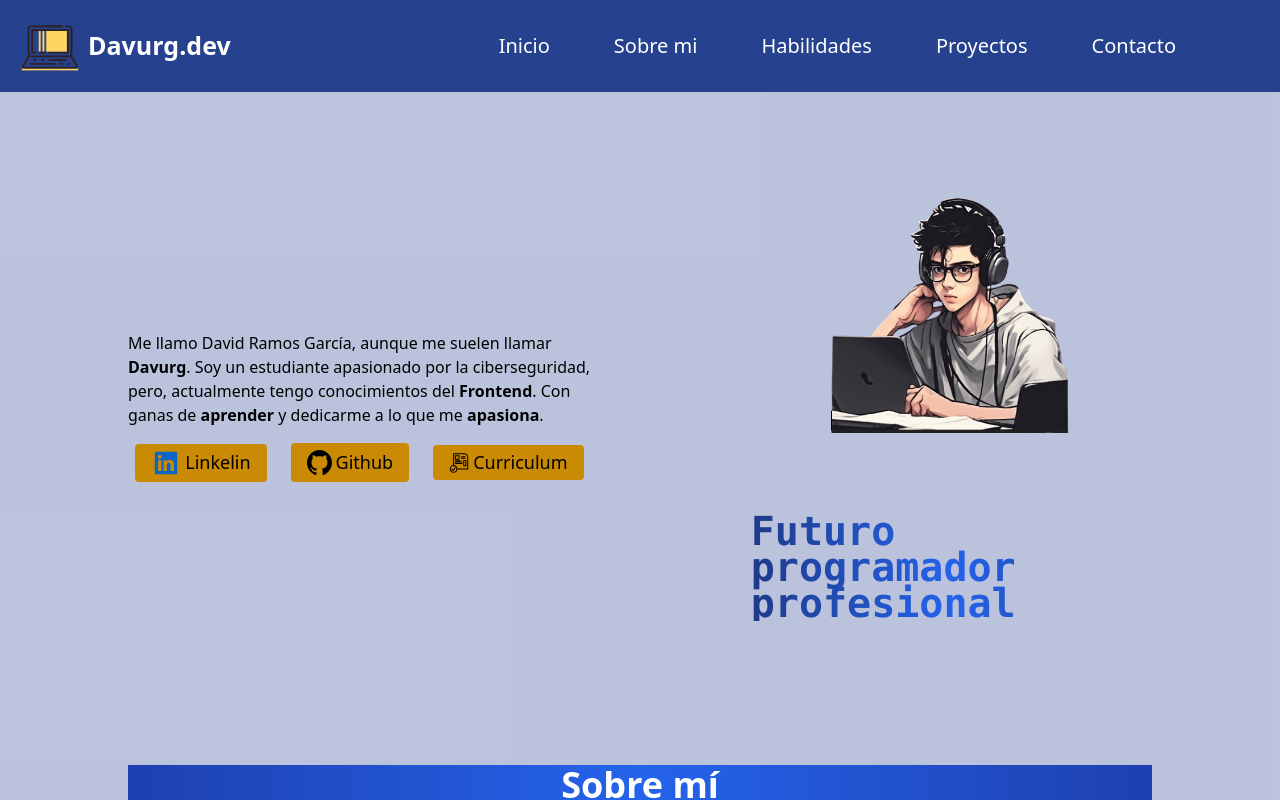
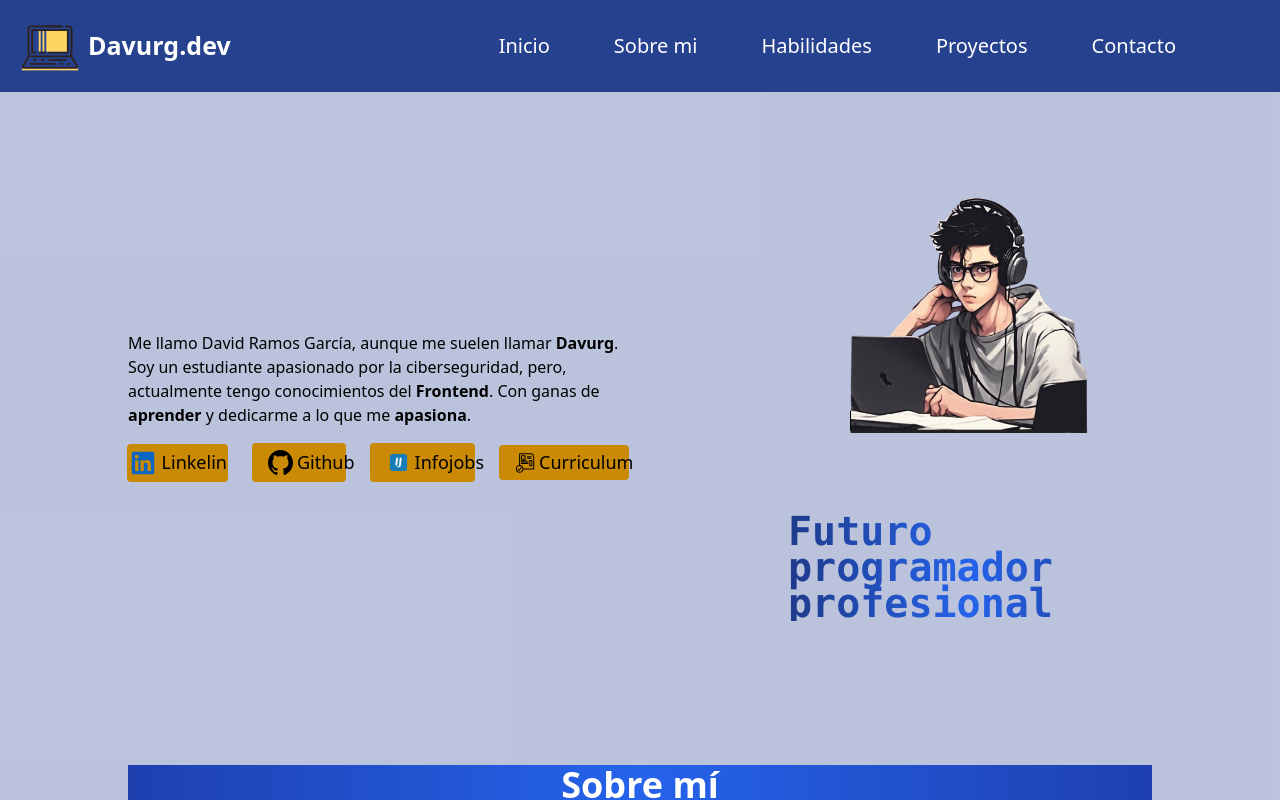
Before and after one commit to 2345david/porfolioDavid, a Nuxt app: page / in a window 1280 px wide. Shown: the top 800 px of the page. Built offline with nearby package versions, Linux system fonts and the light colour scheme.

Commit message:
añadido boton de infojobs al porfolio

```diff
--- a/components/buttons.vue
+++ b/components/buttons.vue
@@ -11,6 +11,12 @@
     <a href="https://github.com/2345david">
 
       <button class="flex items-center gap-1 text-[18px] bg-yellow-600 px-4 py-1.5 hover:bg-yellow-500 rounded transition-transform transform hover:scale-95"><NuxtImg src="github.svg" width="25"/> {{text2}}</button>
+
+    </a>
+
+    <a href="https://www.infojobs.net/candidate/cv/view/index.xhtml?dgv=3986392983853922276">
+
+      <button class="flex items-center gap-1 text-[18px] bg-yellow-600 px-4 py-1.5 hover:bg-yellow-500 rounded transition-transform transform hover:scale-95"><NuxtImg src="infojobs.png" width="25"/> {{text4}}</button>
 
     </a>
 
@@ -40,6 +46,10 @@ export default {
     text3:{
       type: String,
       default: ""
+    },
+    text4:{
+      type: String,
+      default: ""
     }
   },
   methods: {
--- a/pages/index.vue
+++ b/pages/index.vue
@@ -22,6 +22,7 @@
               text="Linkelin"
               text2="Github"
               text3="Curriculum"
+              text4="Infojobs"
           />
         </div>
         <div class="flex flex-col gap-6 lg:gap-20 justify-center items-center">
```
Also changed, not shown: public/infojobs.png (added).
